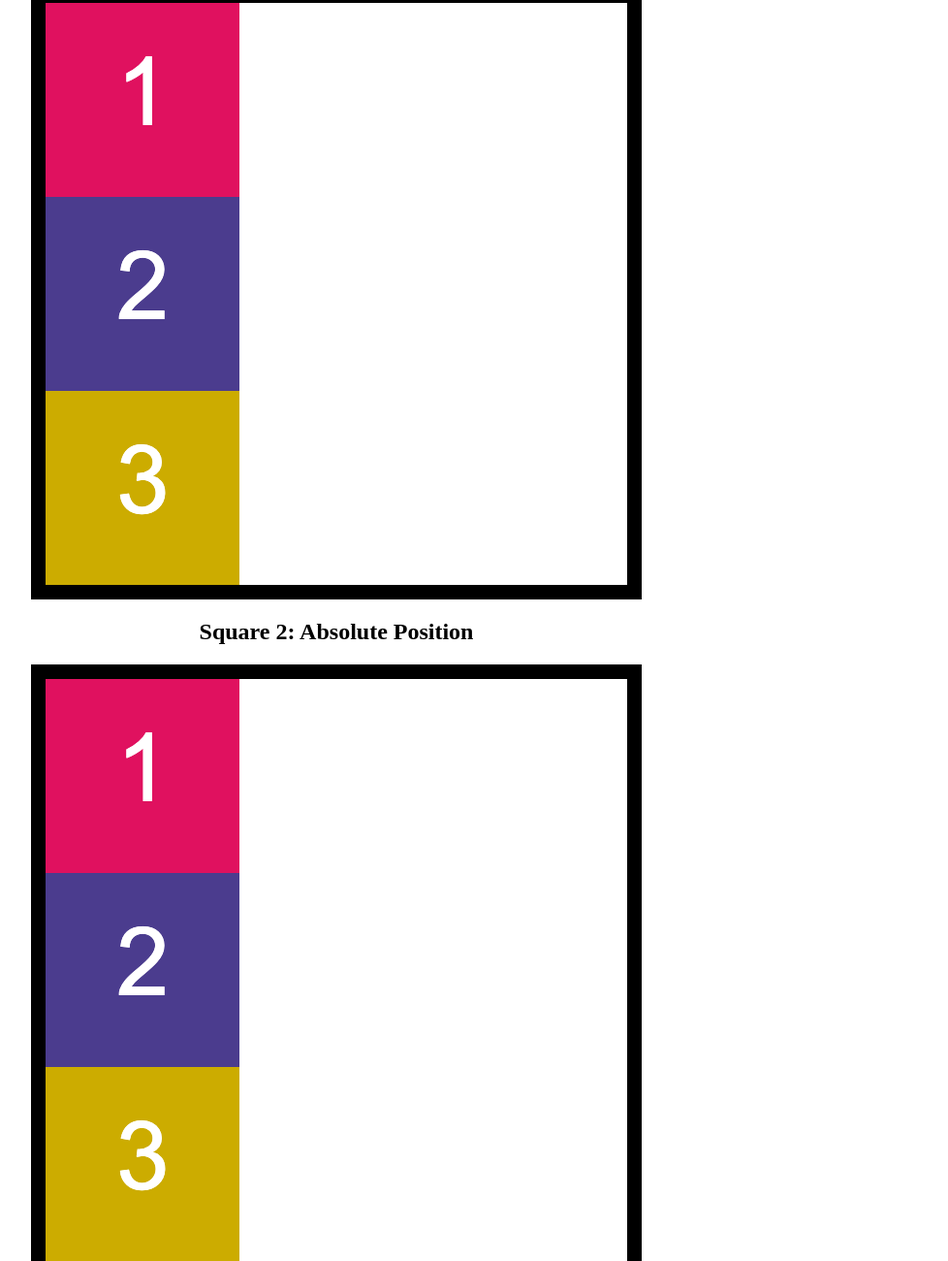
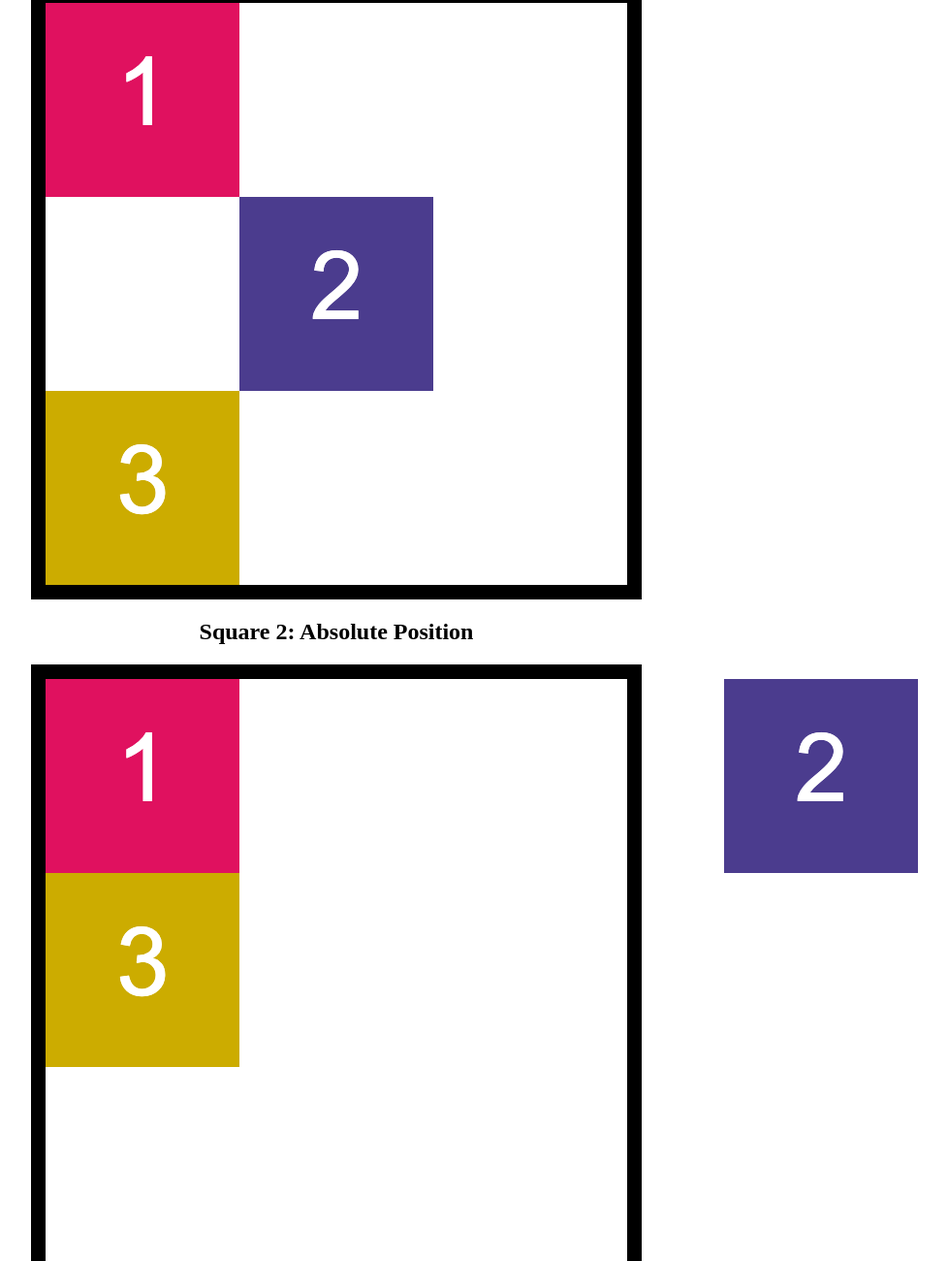
Before and after one commit to AM0726Github/Virtual_Class_2, a plain HTML site: page 05-CSS-Positioning/Unsolved/index.html in a window 1280 px wide. Shown: the part 179-1479 px from the top of the page at 97% size, without its empty margins (293-1271 px from the left). Drawn offline with Linux system fonts and the light colour scheme.

Commit message:
05-CSS-Positioning Changing positions for second rectangle by adding position properties

```diff
--- a/05-CSS-Positioning/Unsolved/assets/css/style.css
+++ b/05-CSS-Positioning/Unsolved/assets/css/style.css
@@ -44,9 +44,20 @@ header {
 /* Box 2 in Square 1 */
 #relative-box-2 {
   /* TODO: Set the position so it is centered in Square 1 */
+
+  position: relative;
+  left: 200px;
+  top: 0px;
+
 }
 
 /* Box 2 in Square 2 */
 #absolute-box-2 {
   /* TODO: Set the position so it is outside of the upper-right corner of Square 2 */
+
+  position: absolute;
+  left: 700px;
+  top: 0px;
+
+
 }
```
